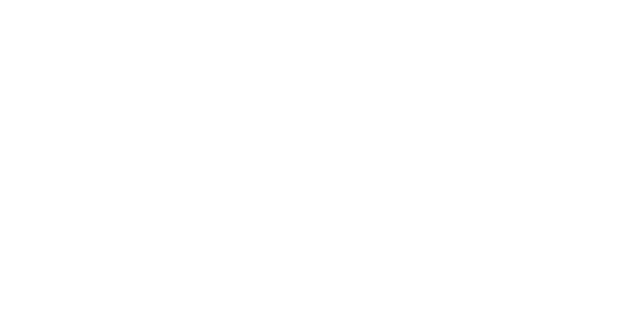
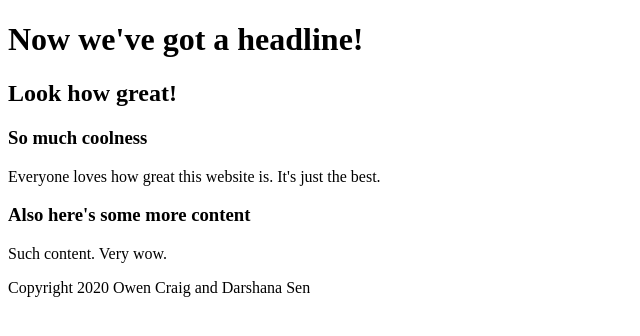
Before and after one commit to owenkcraig/gitCollabTest, a plain HTML site: page index.html in a window 1280 px wide. Shown: the whole page, without its empty margins (0-640 px from the left). Drawn offline with Linux system fonts and the light colour scheme.

Commit message:
Added content.

```diff
--- a/index.html
+++ b/index.html
@@ -4,6 +4,25 @@
     <meta charset="UTF-8">
     <meta name="viewport" content="width=device-width, initial-scale=1.0">
     <title>Document</title>
+    <header>
+        <h1>Now we've got a headline!</h1>
+        <h2>Look how great!</h2>
+    </header>
+
+    <main>
+        <section>
+            <h3>So much coolness</h3>
+            <p>Everyone loves how great this website is. It's just the best.</p>
+        </section>
+        <section>
+            <h3>Also here's some more content</h3>
+            <p>Such content. Very wow.</p>
+        </section>
+    </main>
+
+    <footer>
+        <p>Copyright 2020 Owen Craig and Darshana Sen</p>
+    </footer>
 </head>
 <body>
 
```
